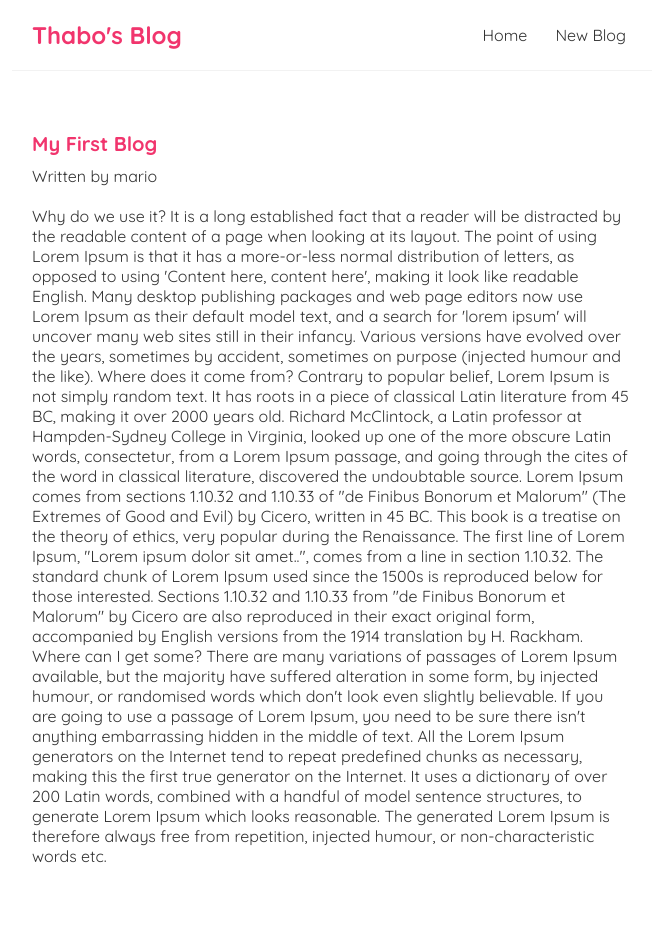
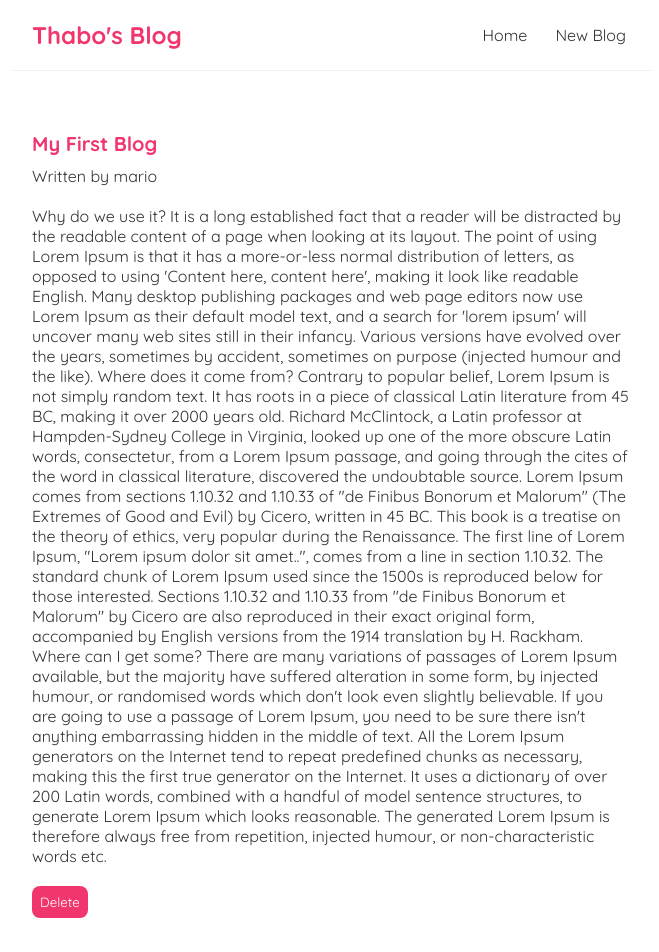
Before and after one commit to thabo-lebelo/react-blog, a React (Create React App) app: page /blogs/1 in a window 1280 px wide. Shown: the top 952 px of the page, without its empty margins (308-967 px from the left). Built offline with nearby package versions, Linux system fonts and the light colour scheme; data requests are answered from the project's data file.

Commit message:
Deleting blogs

```diff
--- a/src/BlogDetails.js
+++ b/src/BlogDetails.js
@@ -1,9 +1,19 @@
 import { useParams } from 'react-router-dom';
+import { useHistory } from 'react-router-dom';
 import useFetch from './useFetch';
 
 const BlogDetails = () => {
     const { id } = useParams();
     const { data: blog, isLoading, error } = useFetch(`http://localhost:8000/blogs/${id}`);
+    const history = useHistory();
+
+    const handleClick = () => {
+        fetch(`http://localhost:8000/blogs/${id}`, {
+            method: 'DELETE'
+        }).then(() => {
+            history.push('/');
+        })
+    }
 
     return (
         <div className="blog-details">
@@ -14,6 +24,7 @@
                     <h2>{blog.title}</h2>
                     <p>Written by {blog.author}</p>
                     <div>{blog.body}</div>
+                    <button onClick={handleClick}>Delete</button>
                 </article>
             )}
         </div>
--- a/src/Create.js
+++ b/src/Create.js
@@ -24,8 +24,7 @@
             setIsPending(false);
             //history.go(-1);
             history.push('/'); // home page
-        })
-
+        });
     }
 
     return (
```
